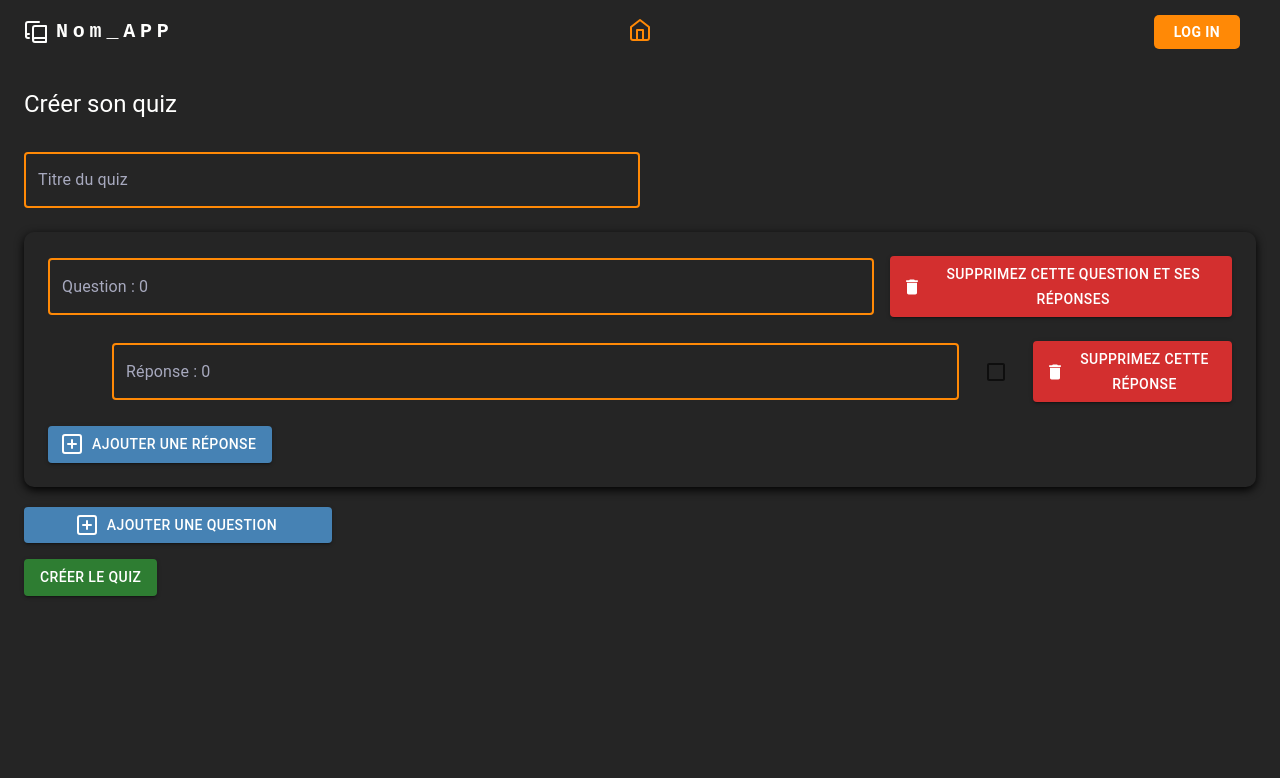
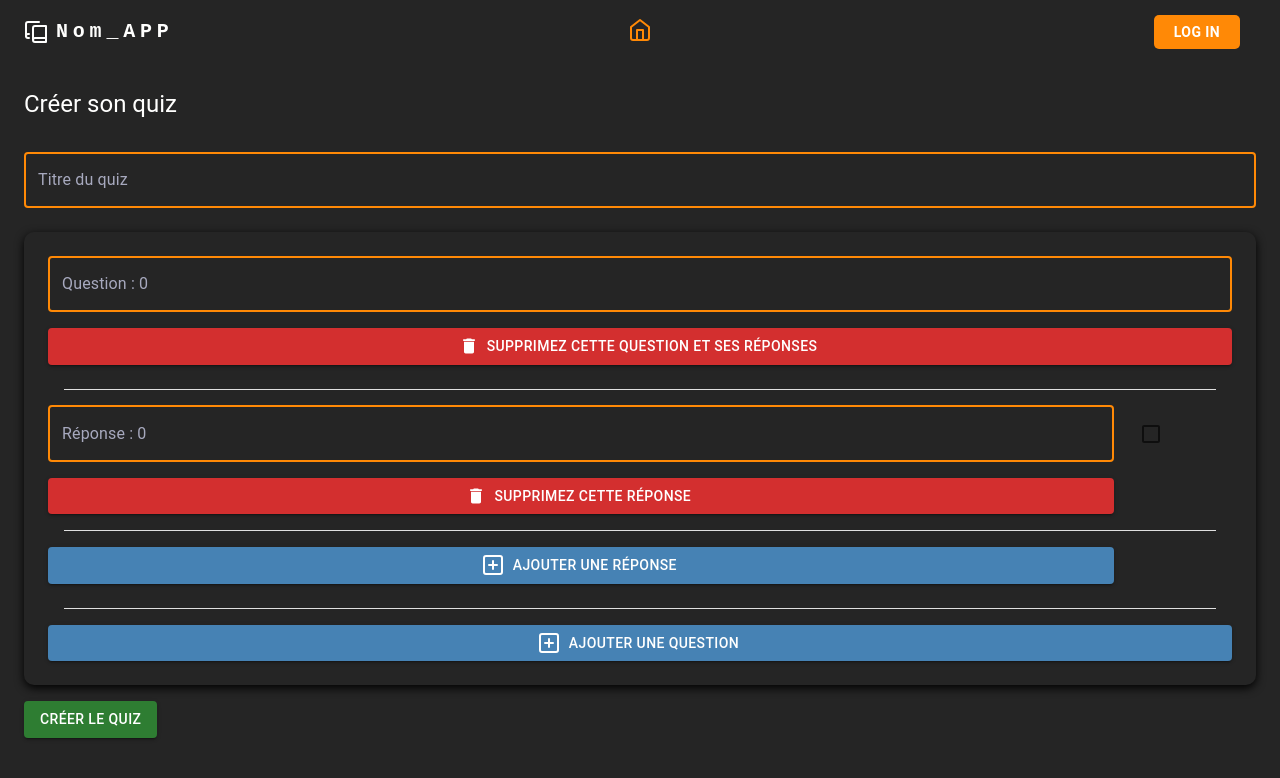
Before and after one commit to romainbcode/PFE-Forma, a React (Create React App) app in the folder frontend/: page /quizs/create in a window 1280 px wide. Shown: the top 778 px of the page. Built offline with nearby package versions, Linux system fonts and the light colour scheme; no server answers.

Commit message:
Ajout style Formulaire Quiz

```diff
--- a/frontend/src/components/formulaire-quiz/question-reponse-quiz.js
+++ b/frontend/src/components/formulaire-quiz/question-reponse-quiz.js
@@ -1,52 +1,17 @@
 import React from "react";
 import { ReponseQuiz } from "./reponse-quiz";
 import Trash2 from "@mui/icons-material/Delete";
-import { Box, Button, TextField } from "@mui/material";
+import { Box, Button, TextField, Divider } from "@mui/material";
 import { FieldArray } from "formik";
 import { PlusSquare } from "lucide-react";
-
-export const QuestionReponseQuiz = ({ index, formik }) => {
-  const { values, handleChange, setFieldValue } = formik;
-
-  return (
-    <Box
-      sx={{
-        backgroundColor: "primary.mainGreenLight",
-        padding: 3,
-        mb: 2,
-        borderRadius: "10px",
-        boxShadow: "0 3px 10px #000",
-        display: "flex",
-        flexDirection: "column",
-        alignItems: "center",
-        marginBottom: "20px",
-      }}
-    >
-      <Box
-        sx={{
-          display: "flex",
-          flexDirection: "row",
+const textFieldStyles = {
+  marginBottom: 2,
   width: "100%",
-          alignItems: "center",
-        }}
-      >
-        <TextField
-          name={`question_reponse.${index}.question`}
-          label={`Question : ${index}`}
-          value={values.question_reponse[index].question}
-          onChange={handleChange}
-          sx={{
-            width: "80%",
-            fieldset: {
-              borderColor: "primary.themewhite",
-            },
   input: {
     color: "primary.headLine",
   },
   "& label": { color: "primary.paragraph" },
-            "& label.Mui-focused": {
-              color: "#FFFFFE",
-            },
+  "& label.Mui-focused": { color: "#FFFFFE" },
   "& .MuiOutlinedInput-root": {
     "& fieldset": {
       border: "2px solid",
@@ -56,12 +21,24 @@ export const QuestionReponseQuiz = ({ index, formik }) => {
       borderColor: "primary.headLine",
     },
   },
-            marginRight: 2,
-          }}
+};
+
+export const QuestionReponseQuiz = ({ index, formik }) => {
+  const { values, handleChange, setFieldValue } = formik;
+
+  return (
+    <Box>
+      <TextField
+        name={`question_reponse.${index}.question`}
+        label={`Question : ${index}`}
+        value={values.question_reponse[index].question}
+        onChange={handleChange}
+        sx={textFieldStyles}
       />
       <Button
         variant="contained"
         color="error"
+        sx={{ width: "100%" }}
         onClick={() =>
           formik.setFieldValue(
             "question_reponse",
@@ -72,7 +49,11 @@ export const QuestionReponseQuiz = ({ index, formik }) => {
       >
         Supprimez cette question et ses réponses
       </Button>
-      </Box>
+      <Divider
+        color="white"
+        variant="middle"
+        sx={{ marginTop: 3, marginBottom: 2 }}
+      />
       <FieldArray
         name={`question_reponse.${index}.reponse`}
         render={(arrayHelpers) => (
@@ -90,7 +71,11 @@ export const QuestionReponseQuiz = ({ index, formik }) => {
               onClick={() =>
                 arrayHelpers.push({ reponse_texte: "", etat_reponse: false })
               }
-              sx={{ bgcolor: "primary.button_add", color: "primary.headLine" }}
+              sx={{
+                bgcolor: "primary.button_add",
+                color: "primary.headLine",
+                width: "90%",
+              }}
               startIcon={<PlusSquare />}
             >
               Ajouter une réponse
@@ -98,6 +83,11 @@ export const QuestionReponseQuiz = ({ index, formik }) => {
           </Box>
         )}
       />
+      <Divider
+        color="white"
+        variant="middle"
+        sx={{ marginTop: 3, marginBottom: 2 }}
+      />
     </Box>
   );
 };
--- a/frontend/src/components/formulaire-quiz/reponse-quiz.js
+++ b/frontend/src/components/formulaire-quiz/reponse-quiz.js
@@ -1,19 +1,36 @@
 import React from "react";
 import Trash2 from "@mui/icons-material/Delete";
-import { Box, Button, TextField, Checkbox } from "@mui/material";
+import { Box, Button, TextField, Checkbox, Divider } from "@mui/material";
+
+const textFieldStyles = {
+  width: "90%",
+  input: {
+    color: "primary.headLine",
+  },
+  "& label": { color: "primary.paragraph" },
+  "& label.Mui-focused": { color: "#FFFFFE" },
+  "& .MuiOutlinedInput-root": {
+    "& fieldset": {
+      border: "2px solid",
+      borderColor: "primary.button_background",
+    },
+    "&:hover fieldset": {
+      borderColor: "primary.headLine",
+    },
+  },
+};
 
 export const ReponseQuiz = ({ questionIndex, reponseIndex, formik }) => {
   const { values, handleChange } = formik;
 
   return (
+    <Box>
       <Box
         sx={{
           display: "flex",
           flexDirection: "row",
           alignItems: "center",
-        marginBottom: 3,
-        marginTop: 3,
-        marginLeft: 8,
+          width: "100%",
         }}
       >
         <TextField
@@ -24,28 +41,7 @@ export const ReponseQuiz = ({ questionIndex, reponseIndex, formik }) => {
               .reponse_texte
           }
           onChange={handleChange}
-        sx={{
-          width: "100%",
-          fieldset: {
-            borderColor: "primary.themewhite",
-          },
-          input: {
-            color: "primary.headLine",
-          },
-          "& label": { color: "primary.paragraph" },
-          "& label.Mui-focused": {
-            color: "#FFFFFE",
-          },
-          "& .MuiOutlinedInput-root": {
-            "& fieldset": {
-              border: "2px solid",
-              borderColor: "primary.button_background",
-            },
-            "&:hover fieldset": {
-              borderColor: "primary.headLine",
-            },
-          },
-        }}
+          sx={textFieldStyles}
         />
         <Checkbox
           name={`question_reponse.${questionIndex}.reponse.${reponseIndex}.etat_reponse`}
@@ -56,9 +52,12 @@ export const ReponseQuiz = ({ questionIndex, reponseIndex, formik }) => {
           onChange={handleChange}
           sx={{ marginRight: 2, marginLeft: 2 }}
         />
+      </Box>
+      <Box>
         <Button
           variant="contained"
           color="error"
+          sx={{ marginTop: 2, width: "90%" }}
           onClick={() =>
             formik.setFieldValue(
               `question_reponse.${questionIndex}.reponse`,
@@ -71,6 +70,12 @@ export const ReponseQuiz = ({ questionIndex, reponseIndex, formik }) => {
         >
           Supprimez cette réponse
         </Button>
+        <Divider
+          color="white"
+          variant="middle"
+          sx={{ marginTop: 2, marginBottom: 2 }}
+        />
+      </Box>
     </Box>
   );
 };
--- a/frontend/src/pages/professeur/creation-quiz.js
+++ b/frontend/src/pages/professeur/creation-quiz.js
@@ -1,5 +1,12 @@
 import React from "react";
-import { Box, Typography, Button, Stack, TextField } from "@mui/material";
+import {
+  Box,
+  Typography,
+  Button,
+  Stack,
+  TextField,
+  Divider,
+} from "@mui/material";
 import axios from "axios";
 import { Formik, Form, Field, FieldArray } from "formik";
 import { PlusSquare } from "lucide-react";
@@ -8,6 +15,23 @@ import * as yup from "yup";
 import { useAuth0 } from "@auth0/auth0-react";
 import { QuestionReponseQuiz } from "../../components/formulaire-quiz/question-reponse-quiz";
 
+const textFieldStyles = {
+  width: "100%",
+  input: {
+    color: "primary.headLine",
+  },
+  "& label": { color: "primary.paragraph" },
+  "& label.Mui-focused": { color: "#FFFFFE" },
+  "& .MuiOutlinedInput-root": {
+    "& fieldset": {
+      border: "2px solid",
+      borderColor: "primary.button_background",
+    },
+    "&:hover fieldset": {
+      borderColor: "primary.headLine",
+    },
+  },
+};
 export const CreationQuiz = () => {
   const { user } = useAuth0();
 
@@ -113,23 +137,7 @@ export const CreationQuiz = () => {
                       sx={{ marginBottom: 3 }}
                     >
                       <Field
-                        sx={{
-                          width: "50%",
-                          input: {
-                            color: "primary.headLine",
-                          },
-                          "& label": { color: "primary.paragraph" },
-                          "& label.Mui-focused": { color: "#FFFFFE" },
-                          "& .MuiOutlinedInput-root": {
-                            "& fieldset": {
-                              border: "2px solid",
-                              borderColor: "primary.button_background",
-                            },
-                            "&:hover fieldset": {
-                              borderColor: "primary.headLine",
-                            },
-                          },
-                        }}
+                        sx={textFieldStyles}
                         autoComplete="off"
                         name="titre"
                         placeholder="Titre"
@@ -145,7 +153,14 @@ export const CreationQuiz = () => {
                   <FieldArray
                     name="question_reponse"
                     render={(arrayHelpers) => (
-                      <div>
+                      <Box
+                        sx={{
+                          backgroundColor: "primary.mainGreenLight",
+                          padding: 3,
+                          borderRadius: "10px",
+                          boxShadow: "0 3px 10px #000",
+                        }}
+                      >
                         {formik.values.question_reponse.map((_, index) => (
                           <QuestionReponseQuiz
                             key={index}
@@ -153,6 +168,7 @@ export const CreationQuiz = () => {
                             formik={formik}
                           />
                         ))}
+
                         <Button
                           variant="contained"
                           onClick={() =>
@@ -168,12 +184,13 @@ export const CreationQuiz = () => {
                             height: "50%",
                             bgcolor: "primary.button_add",
                             color: "primary.headLine",
+                            width: "100%",
                           }}
                           startIcon={<PlusSquare />}
                         >
                           Ajouter une question
                         </Button>
-                      </div>
+                      </Box>
                     )}
                   />
 
```
Lines whose indentation alone changed are shown as unchanged.
